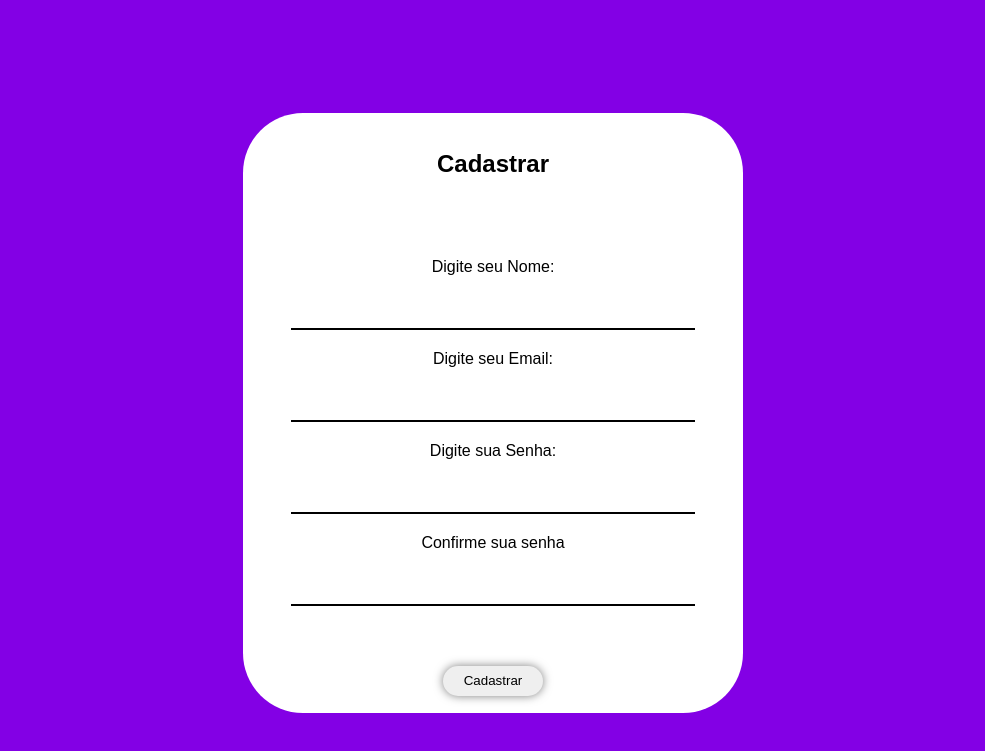
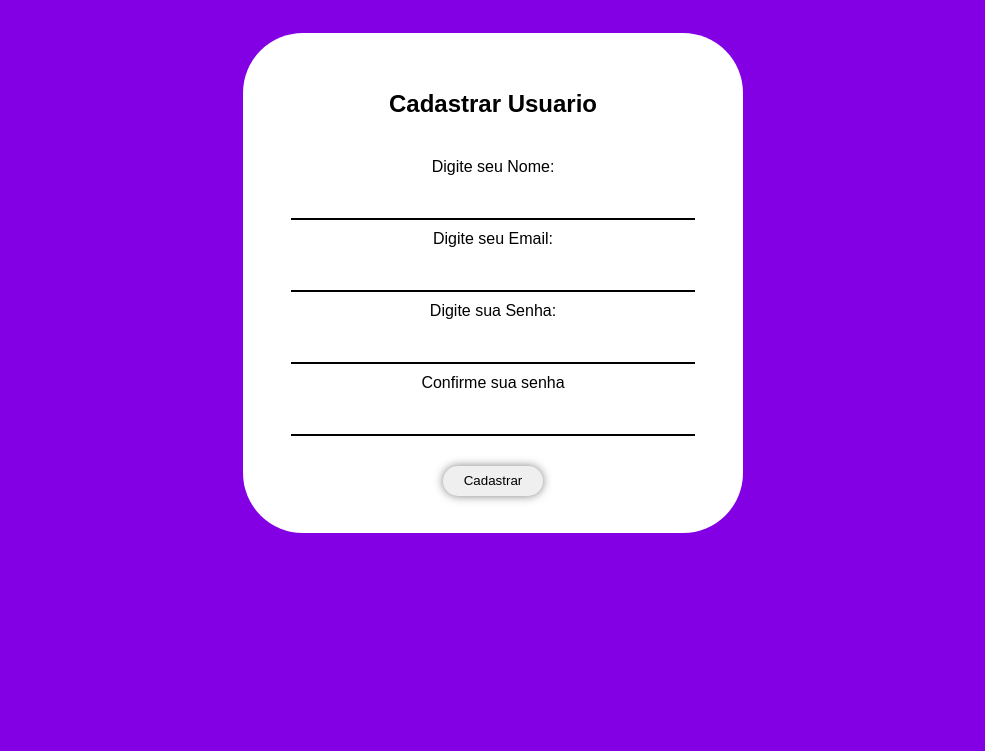
Before and after one commit to rafaarodriguesz2/Projeto-Individual, a website: page Projeto Individual/public/pages/cadastrar.html in a window 1280 px wide. Shown: the part 45-796 px from the top of the page, without its empty margins (147-1132 px from the left). Drawn offline with Linux system fonts and the light colour scheme.

Commit message:
Enviando alterações

```diff
--- a/Projeto Individual/public/css/cadastrar.css
+++ b/Projeto Individual/public/css/cadastrar.css
@@ -69,7 +69,7 @@ input{
     height: 30px;
     border: none;
     border-bottom: 2px solid black;
-    margin: 20px;
+    margin: 10px;
 }
 button{
     width: 100px;
@@ -77,7 +77,7 @@ button{
     border-radius: 50px;
     border: none;
     box-shadow: 0 0 10px rgba(0, 0, 0, 0.5);
-    margin-top: 40px;
+    margin-top: 20px;
     cursor: pointer;
 }
 
@@ -87,9 +87,9 @@ button:hover{
 }
 
 .form{
-    margin-top: 100px;
+    margin-top: 20px;
     width: 500px;
-    height: 600px;
+    height: 500px;
     background-color: rgb(255, 255, 255);
     color: black;
     border-radius: 60px;
@@ -100,5 +100,5 @@ button:hover{
 }
 
 .form h2{
-    margin-bottom: 80px;
+    margin-bottom: 40px;
 }
--- a/Projeto Individual/public/pages/cadastrar.html
+++ b/Projeto Individual/public/pages/cadastrar.html
@@ -27,7 +27,7 @@
     <!-- Conteudo Principal -->
     <main class="main">
         <div class="form">
-            <h2>Cadastrar</h2>
+            <h2>Cadastrar Usuario</h2>
             <label for="nome_input">Digite seu Nome:</label>
             <input type="text" id="nome_input">
             <label for="email_input">Digite seu Email:</label>
```
Also changed, not shown: Projeto Individual/public/dashboard/dash.html (+1 -1 lines), Projeto Individual/public/pages/login.html (+0 -6 lines).
